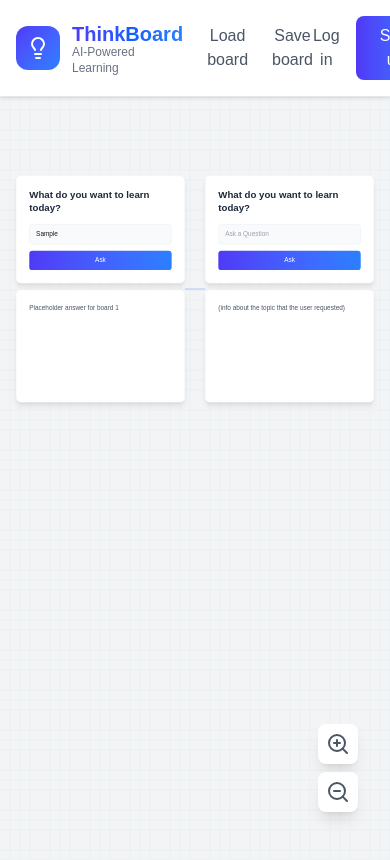
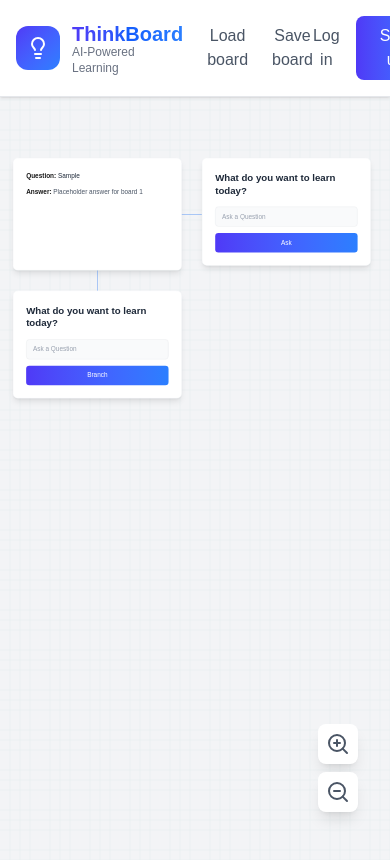
Before and after one commit to will19800/ThinkBoard, a Next.js app: page / in a window 390 px wide. Both pictures are taken after typing "Sample" into the empty fields and a click on the button "Ask". Shown: the top 860 px of the page. Built offline with nearby package versions, Linux system fonts and the light colour scheme.

Commit message:
Added line functionality

```diff
--- a/src/app/page.tsx
+++ b/src/app/page.tsx
@@ -1,28 +1,71 @@
 "use client";
 
-import React, { useState, useEffect } from 'react';
-import { ZoomIn, ZoomOut, Lightbulb } from 'lucide-react';
+import React, { useState, useEffect, useRef } from "react";
+import { ZoomIn, ZoomOut, Lightbulb } from "lucide-react";
 
+// Our Board now optionally stores finalized data.
+interface Board {
+  id: number;
+  finalQuestion?: string;
+  answer?: string;
+  // For branch boards, we store them in the parent's "branches" array.
+  branches?: Board[];
+}
+
+// The Whiteboard component renders either an active board with an input
+// (if no finalized data exists) or an inactive board showing the Q&A.
 interface WhiteboardProps {
   id: number;
-  onAsk: () => void;
+  showAsk: boolean;
+  showBranch: boolean;
+  onAsk: (finalQuestion: string, answer: string) => void;
+  onBranch: (finalQuestion: string, answer: string) => void;
+  finalQuestion?: string;
+  answer?: string;
 }
 
-function Whiteboard({ id, onAsk }: WhiteboardProps) {
-  const [question, setQuestion] = useState('');
-  const [answer, setAnswer] = useState('');
+function Whiteboard({
+  id,
+  showAsk,
+  showBranch,
+  onAsk,
+  onBranch,
+  finalQuestion,
+  answer,
+}: WhiteboardProps) {
+  const [question, setQuestion] = useState("");
 
+  // If finalized data exists, render an inactive board.
+  if (finalQuestion !== undefined) {
+    return (
+      <div className="bg-white rounded-xl shadow-lg p-8 w-[420px] min-h-[280px] border border-gray-100">
+        <div className="mb-4">
+          <span className="font-bold">Question: </span>
+          <span className="text-gray-800">{finalQuestion}</span>
+        </div>
+        <div>
+          <span className="font-bold">Answer: </span>
+          <span className="text-gray-600">
+            {answer || "(info about the topic that the user requested)"}
+          </span>
+        </div>
+      </div>
+    );
+  }
+
+  // Otherwise, render an active board.
   const handleSubmit = (e: React.FormEvent) => {
     e.preventDefault();
-    // Simulate a response with placeholder text
-    setAnswer(`Placeholder answer for board ${id}`);
-    // Create a new whiteboard (only the first board shows the Ask button)
-    onAsk();
+    const simulatedAnswer = `Placeholder answer for board ${id}`;
+    if (showAsk) {
+      onAsk(question, simulatedAnswer);
+    } else if (showBranch) {
+      onBranch(question, simulatedAnswer);
+    }
+    setQuestion("");
   };
 
   return (
-    <div className="flex flex-col gap-4">
-      {/* Question Card */}
     <div className="bg-white rounded-xl shadow-lg p-8 w-[420px] border border-gray-100">
       <h2 className="text-2xl font-bold mb-6 text-gray-800">
         What do you want to learn today?
@@ -33,59 +76,92 @@ function Whiteboard({ id, onAsk }: WhiteboardProps) {
           value={question}
           onChange={(e) => setQuestion(e.target.value)}
           placeholder="Ask a Question"
-            className="w-full px-4 py-3 border border-gray-200 rounded-lg focus:outline-none focus:ring-2 focus:ring-blue-500 focus:border-transparent bg-gray-50 placeholder-gray-400"
+          className="w-full px-4 py-3 border border-gray-200 rounded-lg focus:outline-none focus:ring-2 focus:ring-blue-500 focus:border-transparent bg-gray-50 placeholder-gray-400 text-black"
         />
         <button
           type="submit"
           className="mt-4 w-full bg-gradient-to-r from-indigo-600 to-blue-500 text-white py-3 rounded-lg hover:from-indigo-700 hover:to-blue-600 transition-colors font-medium"
         >
-            Ask
+          {showAsk ? "Ask" : showBranch ? "Branch" : ""}
         </button>
       </form>
-      </div>
-
-      {/* Answer Card */}
-      <div className="bg-white rounded-xl shadow-lg p-8 w-[420px] min-h-[280px] border border-gray-100">
-        <p className="text-gray-600">
-          {answer || "(info about the topic that the user requested)"}
-        </p>
-      </div>
     </div>
   );
 }
 
+// ------------------ Home Component ------------------
 export default function Home() {
   const [zoom, setZoom] = useState(1);
-  // Start with one whiteboard
-  const [boards, setBoards] = useState([{ id: 1 }]);
+  // The grid is modeled as an array of columns (each column is an array of boards).
+  const [columns, setColumns] = useState<Board[][]>([[{ id: 1 }]]);
+  const nextId = useRef(2);
+  const [autoZoomEnabled, setAutoZoomEnabled] = useState(true);
 
-  // Function to add a new whiteboard
-  const addBoard = () => {
-    const newId = boards.length ? boards[boards.length - 1].id + 1 : 1;
-    setBoards((prev) => [...prev, { id: newId }]);
-  };
+  // In our grid, for each column the active board is the bottom-most one.
+  // For the rightmost column, the active board shows the Ask button.
+  // For other columns, the active board shows the Branch button.
 
-  const handleZoom = (direction: 'in' | 'out') => {
-    setZoom((prev) => {
-      const newZoom = direction === 'in' ? prev + 0.1 : prev - 0.1;
-      return Math.min(Math.max(newZoom, 0.2), 2); // Allow manual zoom between 0.2x and 2x
+  // Handle Ask (rightmost column).
+  const handleAsk = (finalQuestion: string, answer: string) => {
+    setAutoZoomEnabled(true);
+    setColumns((prev) => {
+      const lastColIndex = prev.length - 1;
+      const lastCol = prev[lastColIndex];
+      // The active board is the last board in the rightmost column.
+      // Replace it: finalize it and then add a new active board.
+      const finalizedBoard: Board = { id: nextId.current++, finalQuestion, answer };
+      const newActiveBoard: Board = { id: nextId.current++ };
+      const newLastCol = [
+        ...lastCol.slice(0, lastCol.length - 1),
+        finalizedBoard,
+        newActiveBoard,
+      ];
+      // Also add a new column (to the right) with a new active board.
+      const newColumn: Board[] = [{ id: nextId.current++ }];
+      return [...prev.slice(0, lastColIndex), newLastCol, newColumn];
     });
   };
 
-  // Auto-fit effect: recalculate zoom to ensure the entire chain fits
+  // Handle Branch (non-rightmost columns).
+  const handleBranch = (finalQuestion: string, answer: string, colIndex: number) => {
+    setAutoZoomEnabled(false);
+    setColumns((prev) => {
+      const newColumns = [...prev];
+      const col = newColumns[colIndex];
+      // The active board is the last board in this column.
+      // Replace it: finalize it and add a new active board.
+      const finalizedBoard: Board = { id: nextId.current++, finalQuestion, answer };
+      const newActiveBoard: Board = { id: nextId.current++ };
+      newColumns[colIndex] = [...col.slice(0, col.length - 1), finalizedBoard, newActiveBoard];
+      return newColumns;
+    });
+  };
+
+  const handleZoom = (direction: "in" | "out") => {
+    setZoom((prev) => {
+      const newZoom = direction === "in" ? prev + 0.1 : prev - 0.1;
+      return Math.min(Math.max(newZoom, 0.2), 2);
+    });
+  };
+
+  // Auto-fit zoom effect: recalculate zoom only when autoZoomEnabled is true.
   useEffect(() => {
+    if (autoZoomEnabled) {
       const boardWidth = 420;
+      const boardHeight = 500; // estimated height per whiteboard
       const gap = 50;
-    const chainWidth = boards.length * boardWidth + (boards.length - 1) * gap;
-    const availableWidth = window.innerWidth - 32; // subtract some margin
-    const fitZoom = availableWidth / chainWidth;
-    // If the chain fits at 1x, use 1; otherwise, use the fitZoom value.
-    if (fitZoom < 1) {
-      setZoom(fitZoom);
-    } else {
-      setZoom(1);
+      const totalWidth = columns.length * boardWidth + (columns.length - 1) * gap;
+      const columnHeights = columns.map(
+        (col) => col.length * boardHeight + (col.length - 1) * gap
+      );
+      const totalHeight = Math.max(...columnHeights);
+      const availableWidth = window.innerWidth - 32;
+      const availableHeight = window.innerHeight - 32;
+      const fitZoom = Math.min(availableWidth / totalWidth, availableHeight / totalHeight);
+      setZoom(fitZoom < 1 ? fitZoom : 1);
+      setAutoZoomEnabled(false);
     }
-  }, [boards]);
+  }, [columns, autoZoomEnabled]);
 
   return (
     <div className="min-h-screen bg-gray-100 relative">
@@ -105,7 +181,9 @@ export default function Home() {
                 <span className="text-xl font-bold bg-gradient-to-r from-indigo-600 via-blue-600 to-blue-500 bg-clip-text text-transparent">
                   ThinkBoard
                 </span>
-                <div className="text-xs text-gray-500 -mt-1">AI-Powered Learning</div>
+                <div className="text-xs text-gray-500 -mt-1">
+                  AI-Powered Learning
+                </div>
               </div>
             </div>
             <button className="text-gray-600 hover:text-blue-500 transition-colors">
@@ -129,14 +207,14 @@ export default function Home() {
       {/* Zoom Controls */}
       <div className="fixed bottom-8 right-8 flex flex-col gap-2 z-20">
         <button
-          onClick={() => handleZoom('in')}
+          onClick={() => handleZoom("in")}
           className="bg-white p-2 rounded-lg shadow-lg hover:bg-gray-50 transition-colors"
           aria-label="Zoom in"
         >
           <ZoomIn className="w-6 h-6 text-gray-600" />
         </button>
         <button
-          onClick={() => handleZoom('out')}
+          onClick={() => handleZoom("out")}
           className="bg-white p-2 rounded-lg shadow-lg hover:bg-gray-50 transition-colors"
           aria-label="Zoom out"
         >
@@ -144,33 +222,62 @@ export default function Home() {
         </button>
       </div>
 
-      {/* Main Content - Render whiteboards side by side with connectors */}
+      {/* Main Content – Grid of Whiteboards */}
       <div className="overflow-auto min-h-[calc(100vh-4rem)]">
       <main
-          className="max-w-7xl mx-auto p-8 flex justify-center items-center mt-12 relative min-h-[calc(100vh-8rem)] gap-[50px]"
+        className="p-8 flex justify-start items-start mt-12 relative gap-[50px]"
         style={{
           transform: `scale(${zoom})`,
-            transformOrigin: 'center top',
-            transition: 'transform 0.2s ease-out'
+          transformOrigin: "left top",
+          transition: "transform 0.2s ease-out",
         }}
       >
-          {boards.map((board, index) => (
-            <div key={board.id} className="relative">
-              {/* For boards after the first, render a connector line */}
-              {index > 0 && (
+        {columns.map((column, colIndex) => (
+          <div key={colIndex} className="relative">
+            {/* Horizontal connector for the first row boards:
+                For every column except the first, connect the first board's center to the previous column's first board's center.
+                Here we assume the center of the top board is at 140px from the top; adjust as needed. */}
+            {colIndex > 0 && column[0] && (
               <div
                 className="absolute"
                 style={{
-                    width: '50px',
-                    height: '1px',
-                    backgroundColor: '#3B82F6',
-                    left: `-${50}px`,
-                    top: '50%',
-                    transform: 'translateY(-50%)'
+                  width: "50px",
+                  height: "1px",
+                  backgroundColor: "#3B82F6",
+                  left: "-50px",
+                  top: "140px", // fixed value; adjust this so that the connector is centered on the top board
                 }}
               />
             )}
-              <Whiteboard id={board.id} onAsk={addBoard} />
+            <div className="flex flex-col gap-[50px]">
+              {column.map((board, rowIndex) => (
+                <div key={board.id} className="relative">
+                  {/* Vertical connector for boards in the same column (except the first) */}
+                  {rowIndex > 0 && (
+                    <div
+                      className="absolute"
+                      style={{
+                        width: "1px",
+                        height: "50px",
+                        backgroundColor: "#3B82F6",
+                        top: "-50px",
+                        left: "50%",
+                        transform: "translateX(-50%)",
+                      }}
+                    />
+                  )}
+                  <Whiteboard
+                    id={board.id}
+                    onAsk={handleAsk}
+                    onBranch={(finalQ, ans) => handleBranch(finalQ, ans, colIndex)}
+                    showAsk={colIndex === columns.length - 1 && rowIndex === column.length - 1}
+                    showBranch={!(colIndex === columns.length - 1 && rowIndex === column.length - 1)}
+                    finalQuestion={board.finalQuestion}
+                    answer={board.answer}
+                  />
+                </div>
+              ))}
+            </div>
           </div>
         ))}
       </main>
```
Lines whose indentation alone changed are shown as unchanged.
